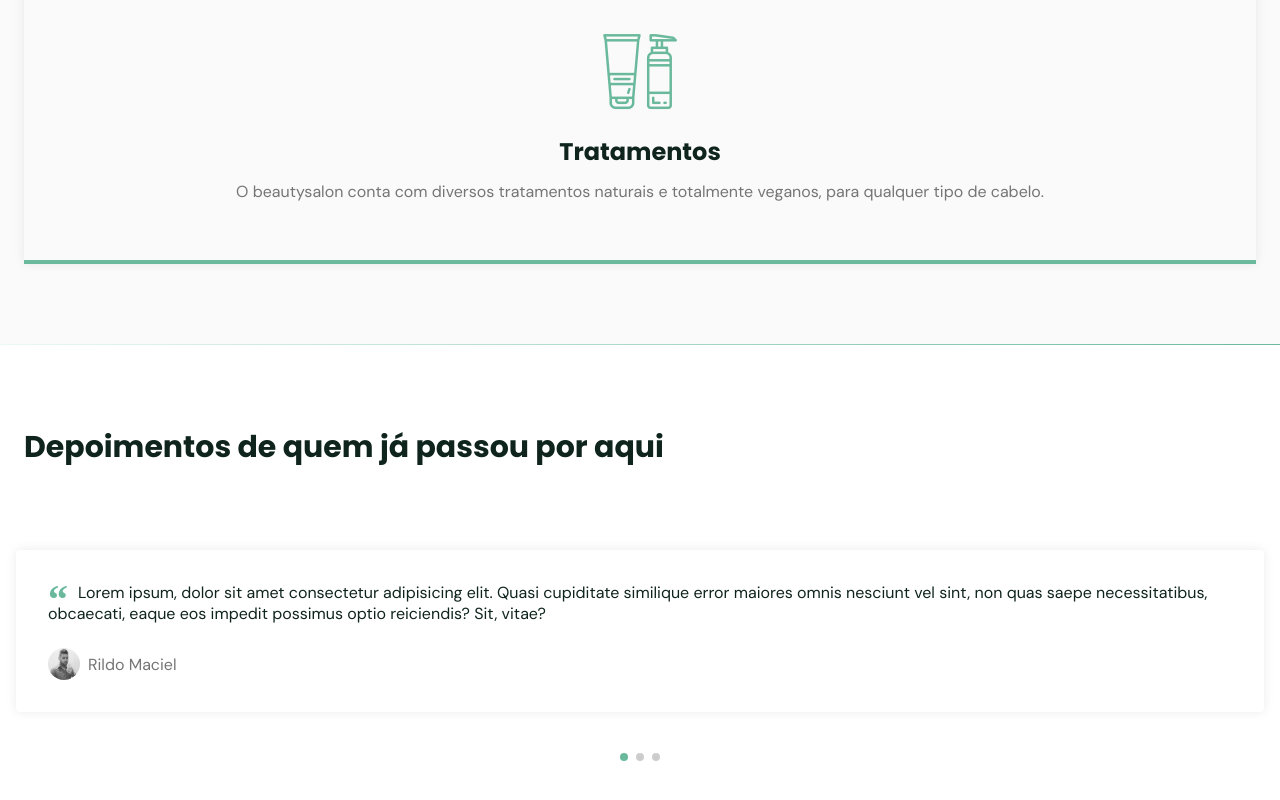
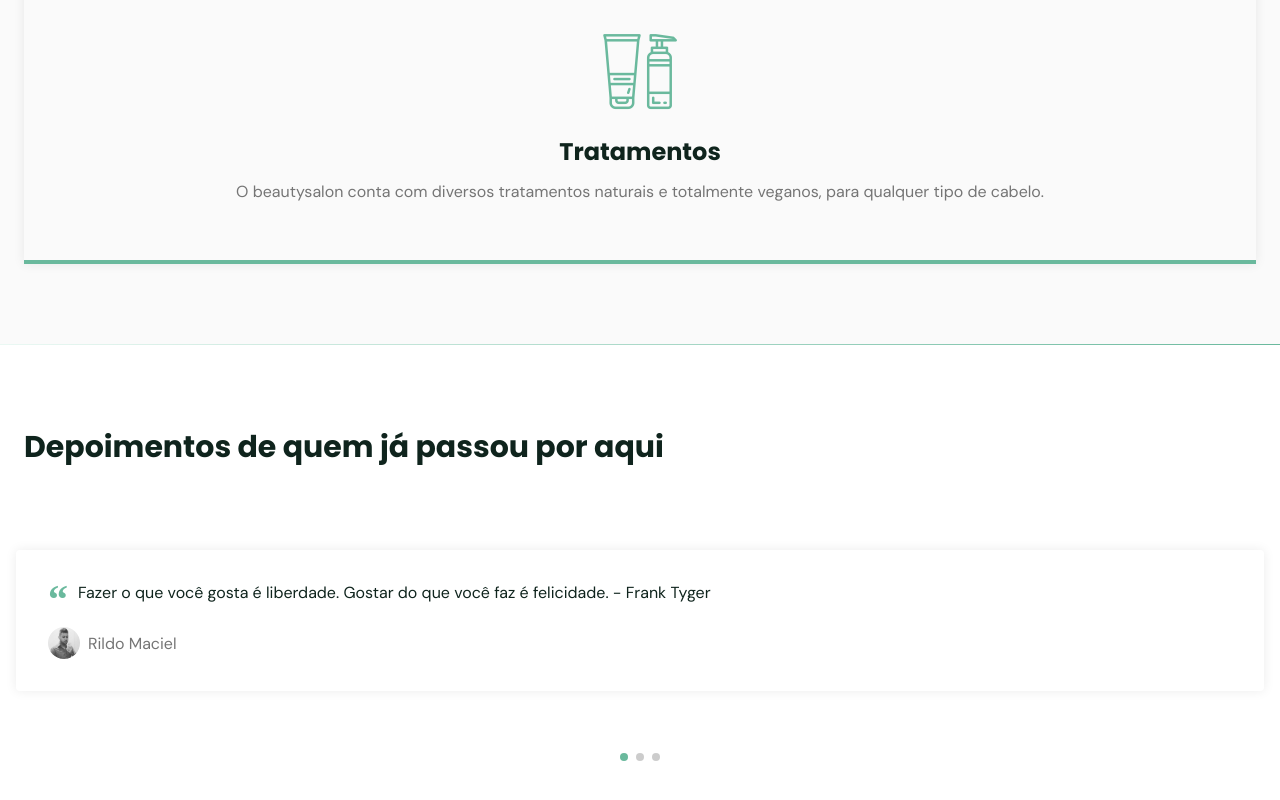
Before and after one commit to rildodev/NLW-6---Mission-Origin, a plain HTML site: page index.html in a window 1280 px wide. Shown: the part 3479-4279 px from the top of the page. Drawn offline with nearby package versions, Linux system fonts and the light colour scheme; files whose address does not match are found by name.

Commit message:
Modificando mensages de depoimentos

```diff
--- a/index.html
+++ b/index.html
@@ -160,10 +160,8 @@
                 <blockquote>
                   <p>
                     <span>&ldquo;</span>
-                    Lorem ipsum, dolor sit amet consectetur adipisicing elit.
-                    Quasi cupiditate similique error maiores omnis nesciunt vel
-                    sint, non quas saepe necessitatibus, obcaecati, eaque eos
-                    impedit possimus optio reiciendis? Sit, vitae?
+                    Fazer o que você gosta é liberdade. Gostar do que você faz é
+                    felicidade. - Frank Tyger
                   </p>
                   <cite>
                     <img
@@ -179,10 +177,9 @@
                 <blockquote>
                   <p>
                     <span>&ldquo;</span>
-                    Lorem ipsum, dolor sit amet consectetur adipisicing elit.
-                    Quasi cupiditate similique error maiores omnis nesciunt vel
-                    sint, non quas saepe necessitatibus, obcaecati, eaque eos
-                    impedit possimus optio reiciendis? Sit, vitae?
+                    Tava dando um trato no visual a mãezínea já vem com essa
+                    câmera 😾 Vocês tem privacidade? Porque eu não tenho nenhuma
+                    🥺
                   </p>
                   <cite>
                     <img
@@ -198,10 +195,9 @@
                 <blockquote>
                   <p>
                     <span>&ldquo;</span>
-                    Lorem ipsum, dolor sit amet consectetur adipisicing elit.
-                    Quasi cupiditate similique error maiores omnis nesciunt vel
-                    sint, non quas saepe necessitatibus, obcaecati, eaque eos
-                    impedit possimus optio reiciendis? Sit, vitae?
+                    Dica do dia: não saiam da cama, a menos que a temperatura
+                    esteja acima de 30°😹😹😹 Aqui hoje tá congelando os ossos,
+                    16,5° 🥶🥶🥶🥶 Bom sono, ops, dia!
                   </p>
                   <cite>
                     <img
```
